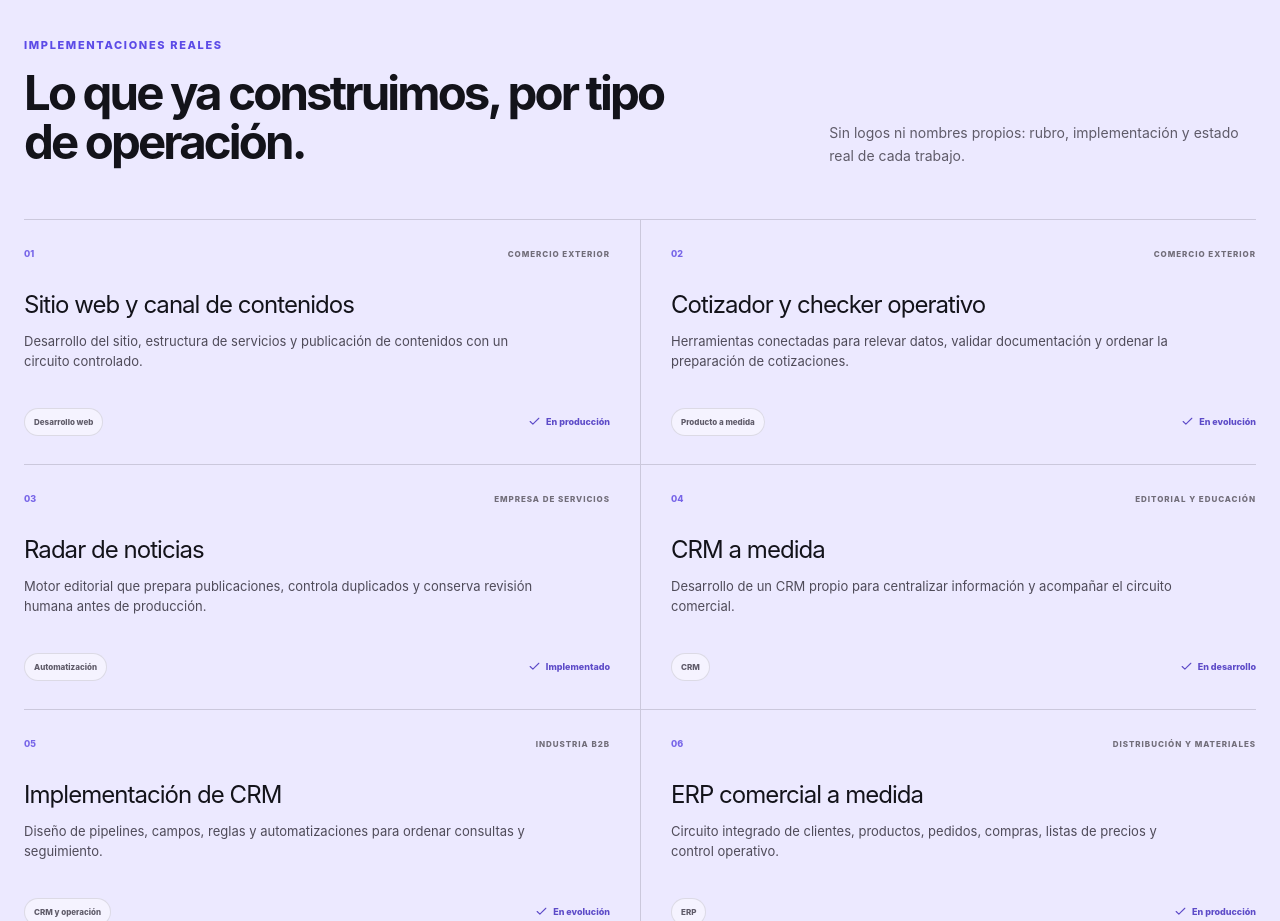
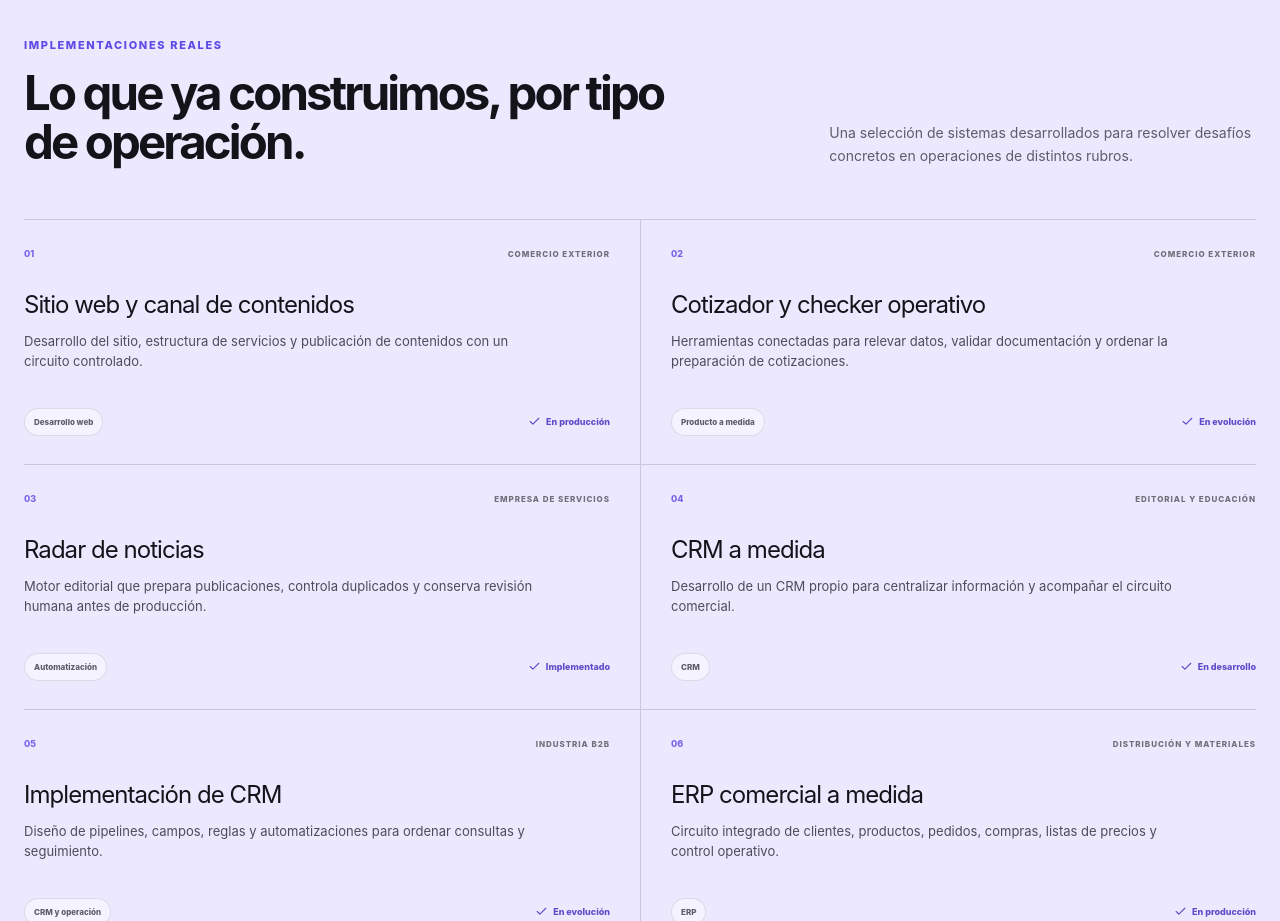
Before and after one commit to AlanTN13/webneoxps, a React (Vite) app: page / in a window 1280 px wide. Shown: the part 4460-5381 px from the top of the page. Built offline with nearby package versions, Linux system fonts and the light colour scheme.

Commit message:
fix: replace internal note with public copy

```diff
--- a/src/pages/HomePage.jsx
+++ b/src/pages/HomePage.jsx
@@ -196,7 +196,7 @@ export default function HomePage() {
               <h2>Lo que ya construimos, por tipo de operación.</h2>
             </div>
             <p>
-              Sin logos ni nombres propios: rubro, implementación y estado real de cada trabajo.
+              Una selección de sistemas desarrollados para resolver desafíos concretos en operaciones de distintos rubros.
             </p>
           </header>
           <div className="implementation-grid">
```
